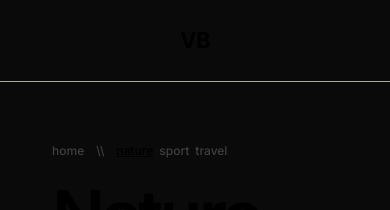
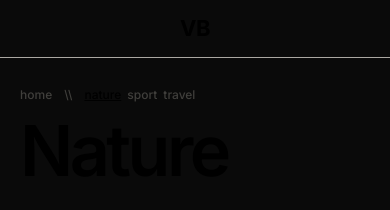
Before and after one commit to vedeesh-b/photography-portfolio-template, a Next.js app: page /nature in a window 390 px wide. Shown: the top 210 px of the page. Built offline with nearby package versions, Linux system fonts and the light colour scheme.

Commit message:
mobile styling fix

```diff
--- a/package.json
+++ b/package.json
@@ -12,12 +12,15 @@
     "@headlessui/react": "^2.2.8",
     "@heroui/button": "^2.2.26",
     "@heroui/system": "^2.4.22",
+    "@vercel/analytics": "^1.5.0",
+    "@vercel/speed-insights": "^1.2.0",
     "framer-motion": "12.23.19",
     "motion": "^12.23.22",
     "next": "15.5.4",
     "react": "19.1.0",
     "react-dom": "19.1.0",
-    "react-responsive": "^10.0.1"
+    "react-responsive": "^10.0.1",
+    "vercel": "^48.3.0"
   },
   "devDependencies": {
     "@eslint/eslintrc": "^3",
--- a/src/app/[category]/page.tsx
+++ b/src/app/[category]/page.tsx
@@ -29,12 +29,12 @@ export default function CategoryPage({ params }: CategoryPageProps) {
   };
 
   return (
-    <div className="p-9 w-full">
+    <div className="p-1 md:p-9 w-full">
       <Breadcrumbs current={category} />
       <p className="font-sans font-semibold leading-[70px] tracking-[-0.05em] text-[#000] text-[70px] mb-[10vh]">
         {categoryGallery.pageTitle}
       </p>
-      <div className="sm:flex sm:flex-col sm:gap-12 md:grid md:grid-cols-6 md:gap-12 md:auto-rows-fr">
+      <div className="flex flex-col gap-16 md:grid md:grid-cols-6 md:gap-12 md:auto-rows-fr">
         {categoryGallery.imgs?.map((img) => (
           <div
             className={`w-full ${spanClassMap[img.span]} relative`}
--- a/src/app/layout.tsx
+++ b/src/app/layout.tsx
@@ -4,6 +4,8 @@ import "./globals.css";
 import ResponsiveLayout from "./ui/layouts/responsiveLayout";
 import DesktopLayout from "./ui/layouts/desktopLayout";
 import MobileLayout from "./ui/layouts/mobileLayout";
+import { Analytics } from "@vercel/analytics/next";
+import { SpeedInsights } from "@vercel/speed-insights/next";
 
 const inter = Inter({
   subsets: ["latin"],
@@ -34,6 +36,8 @@ export default function RootLayout({
           desktop={<DesktopLayout>{children}</DesktopLayout>}
           mobile={<MobileLayout>{children}</MobileLayout>}
         />
+        <Analytics />
+        <SpeedInsights />
       </body>
     </html>
   );
--- a/src/app/ui/breadcrumb.tsx
+++ b/src/app/ui/breadcrumb.tsx
@@ -20,7 +20,7 @@ export default function Breadcrumbs({ current }: { current: string }) {
   ];
 
   return (
-    <div className="text-[12px] mb-[2.5vh] text-[#403f3c] flex flex-row gap-3 font-medium">
+    <div className="text-[12px] mb-3 md:mb-[2.5vh] text-[#403f3c] flex flex-row gap-3 font-medium">
       <motion.div
         whileTap={{ scale: 0.95 }}
         transition={{ type: "spring", stiffness: 500, damping: 20 }}
--- a/src/app/ui/footer.tsx
+++ b/src/app/ui/footer.tsx
@@ -1,6 +1,6 @@
 export default function Footer() {
   return (
-    <div className="flex flex-row justify-between items-center py-8 px-12 border-t-[0.25px] border-t-[#ABA8A2] text-[15px]">
+    <div className="flex flex-row md:justify-between justify-center items-center px-10 py-5 md:py-8 md:px-12 border-t-[0.25px] border-t-[#ABA8A2] text-[15px]">
       <div>© Vedeesh Bali, 2025</div>
     </div>
   );
--- a/src/app/ui/navbar.tsx
+++ b/src/app/ui/navbar.tsx
@@ -21,7 +21,7 @@ export default function Navbar() {
   const isDesktop = useMediaQuery({ query: "(min-width: 768px)" });
 
   return (
-    <div className="flex flex-row justify-center items-center py-6 px-12 border-b-[0.25px] border-b-[#ABA8A2]">
+    <div className="flex flex-row justify-center items-center py-3 md:py-6 px-12 border-b-[0.25px] border-b-[#ABA8A2]">
       <div className="w-1/3" />
       <div className="w-1/3 flex justify-center font-bold text-[22px] tracking-tight text-[#000000]">
         <Link href="/" className="overflow-hidden relative inline-block">
--- a/src/app/ui/sidebar.tsx
+++ b/src/app/ui/sidebar.tsx
@@ -1,3 +1,5 @@
+"use client";
+
 import Image from "next/image";
 import StripedBox from "./stripedPattern";
 import { useMediaQuery } from "react-responsive";
@@ -9,6 +11,8 @@ export default function Sidebar() {
     desc: "A front-end software engineer with an interest in photography spanning nature, sport, and landscapes.",
     location: "Based in London, UK.",
   };
+
+  const isDesktop = useMediaQuery({ query: "(min-width: 768px)" });
 
   return (
     <div
@@ -31,6 +35,7 @@ export default function Sidebar() {
         <p>{content.desc}</p>
         <p>{content.location}</p>
       </div>
+      {isDesktop && (
         <div className="absolute -bottom-40 left-0 grid grid-cols-6 w-88">
           <div className="col-span-5">
             <StripedBox />
@@ -42,6 +47,7 @@ export default function Sidebar() {
             <StripedBox />
           </div>
         </div>
+      )}
     </div>
   );
 }
```
Also changed, not shown: 2 other files (tests, documents, lock files or other folders). Lines whose indentation alone changed are shown as unchanged.
